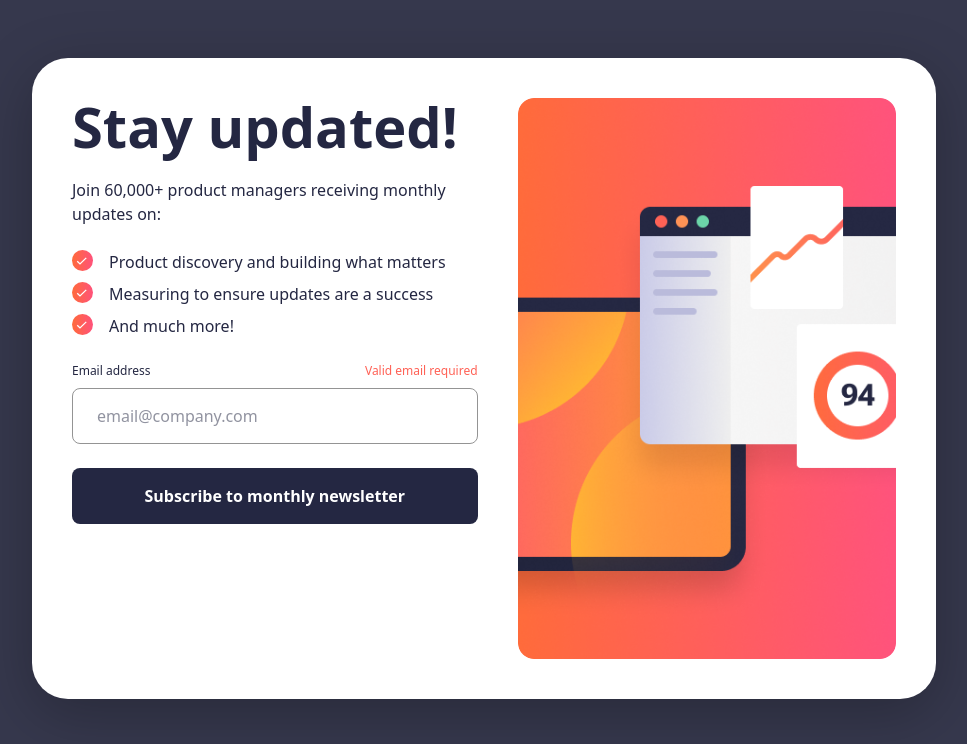
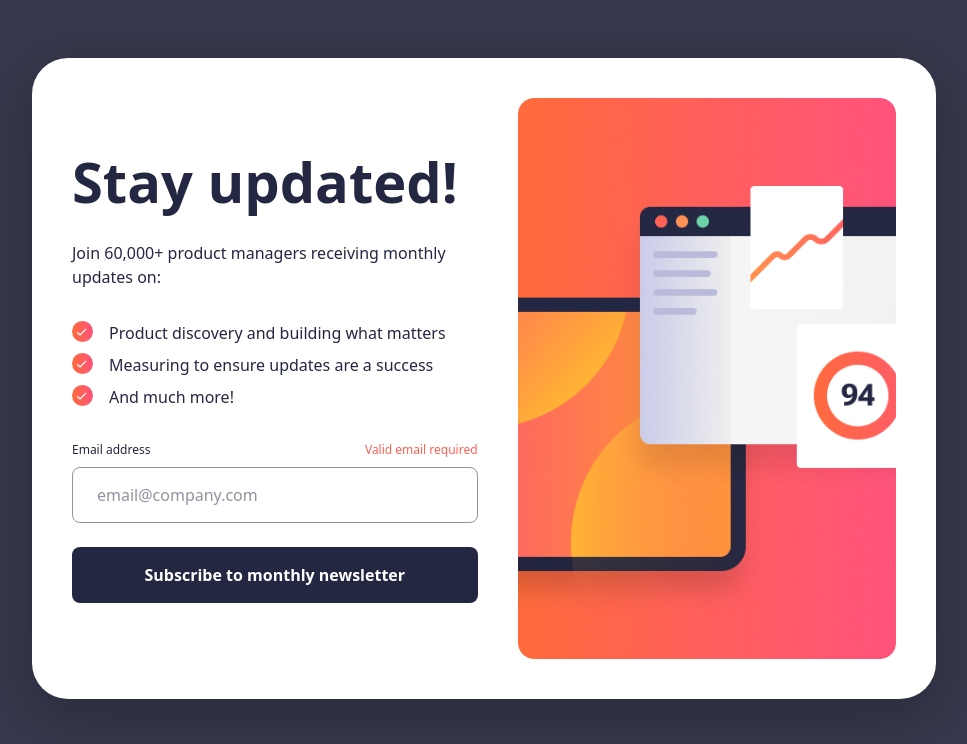
Before and after one commit to Anikhe00/Newsletter-Form, a React (Vite) app: page / in a window 1280 px wide. Shown: the top 744 px of the page, without its empty margins (156-1123 px from the left). Built offline with nearby package versions, Linux system fonts and the light colour scheme.

Commit message:
Fix the desktop layout of NewsletterForm.jsx

```diff
--- a/src/components/NewsletterForm.jsx
+++ b/src/components/NewsletterForm.jsx
@@ -11,8 +11,8 @@ export default function NewsletterForm() {
           alt="Newsletter Illustration"
           className="w-full lg:w-[25rem] h-[17.75rem] md:h-[22.39288rem] lg:h-full md:rounded-[1rem] rounded-b-[1rem] object-cover "
         />
-        <div className="flex flex-col items-start gap-[2.5em] md:gap-[1.5rem] md:self-stretch lg:h-fit px-[1.5rem] lg:px-0">
-          <div className="flex flex-col items-start gap-[1.5rem]">
+        <div className="flex flex-col items-start gap-[2.5em] md:gap-[1.5rem] lg:gap-[2rem] md:self-stretch lg:h-full lg:justify-center px-[1.5rem] lg:px-0">
+          <div className="flex flex-col items-start gap-[1.5rem] lg:gap-[2rem]">
             <h1 className="text-[2.5rem] md:text-[3.5rem] font-bold leading-[100%] text-blue-800">
               Stay updated!
             </h1>
```
